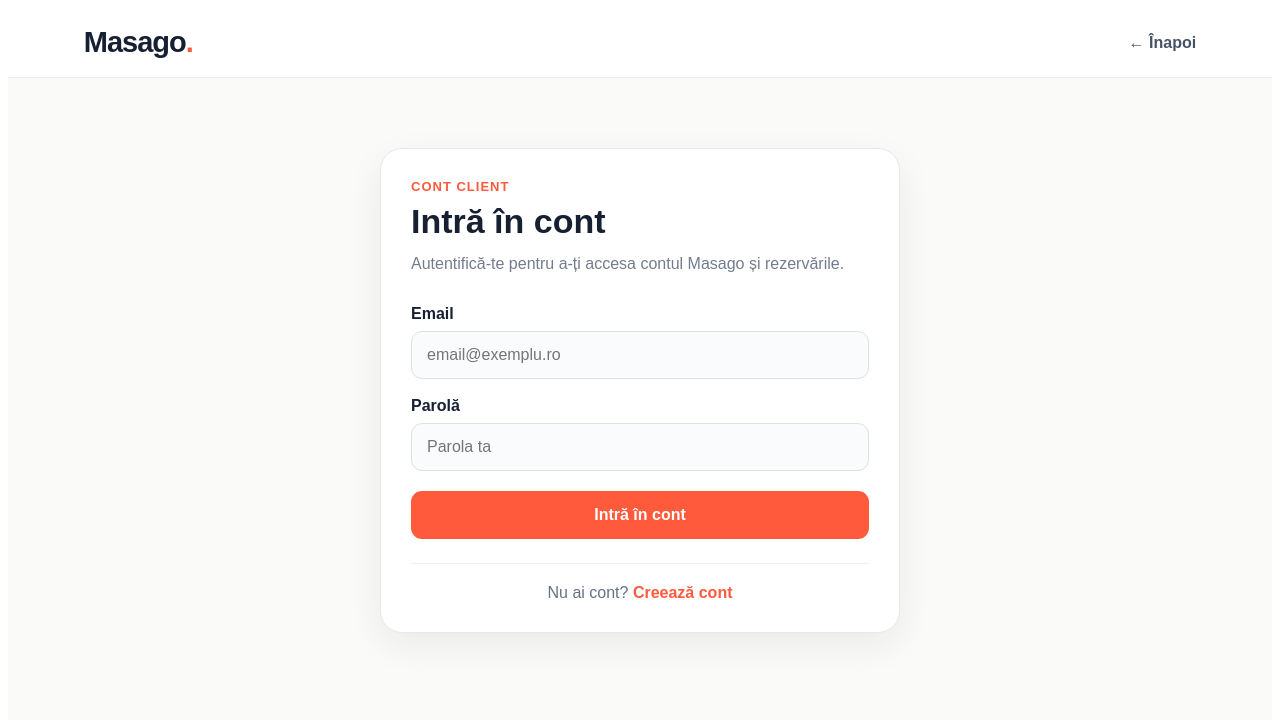
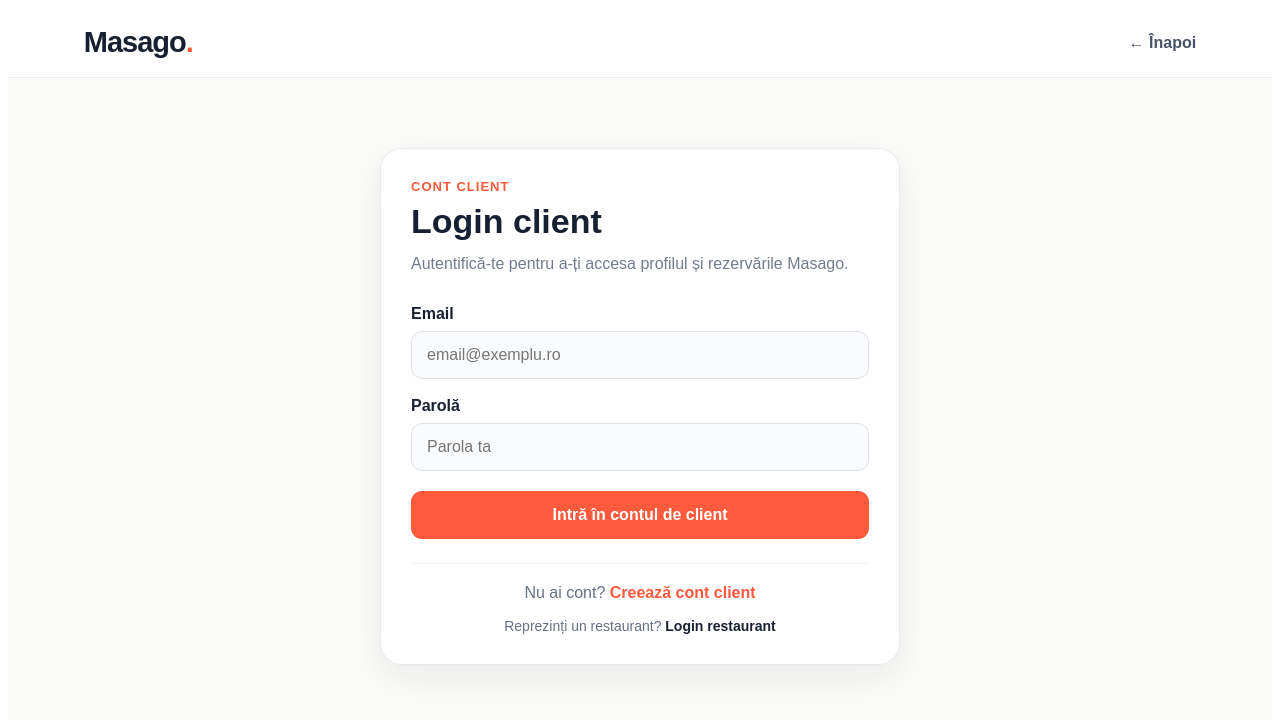
Before and after one commit to masago1/masago1, a Next.js app: page /cont in a window 1280 px wide. Shown: the top 720 px of the page. Built offline with nearby package versions, Linux system fonts and the light colour scheme.

Commit message:
Update page.js

```diff
--- a/app/cont/page.js
+++ b/app/cont/page.js
@@ -41,6 +41,10 @@ export default function ContClientPage() {
     setLoading(true);
 
     try {
+      /*
+        1. LOGIN NORMAL ÎN SUPABASE
+      */
+
       const response = await fetch(
         `${supabaseUrl}/auth/v1/token?grant_type=password`,
         {
@@ -70,12 +74,14 @@ export default function ContClientPage() {
           setMessage(
             "Trebuie să confirmi adresa de email înainte să intri în cont."
           );
+
           return;
         }
 
         setMessage(
           "Email sau parolă incorectă."
         );
+
         return;
       }
 
@@ -83,12 +89,86 @@ export default function ContClientPage() {
         setMessage(
           "Autentificarea nu a putut fi finalizată."
         );
+
         return;
       }
 
+      const accessToken =
+        data.access_token;
+
+      /*
+        2. VERIFICĂM DACĂ ESTE CONT DE RESTAURANT
+      */
+
+      const restaurantCheckResponse =
+        await fetch(
+          `${supabaseUrl}/rest/v1/rpc/is_restaurant_user`,
+          {
+            method: "POST",
+
+            headers: {
+              apikey: supabaseKey,
+
+              Authorization:
+                `Bearer ${accessToken}`,
+
+              "Content-Type":
+                "application/json",
+            },
+
+            body: JSON.stringify({}),
+          }
+        );
+
+      const isRestaurant =
+        await restaurantCheckResponse.json();
+
+      if (!restaurantCheckResponse.ok) {
+        console.error(
+          "Restaurant check error:",
+          isRestaurant
+        );
+
+        setMessage(
+          "Nu am putut verifica tipul contului."
+        );
+
+        return;
+      }
+
+      /*
+        3. DACĂ ESTE RESTAURANT,
+           NU ÎL LĂSĂM PE LOGIN CLIENT
+      */
+
+      if (isRestaurant === true) {
+        localStorage.removeItem(
+          "masago_client_access_token"
+        );
+
+        localStorage.removeItem(
+          "masago_client_refresh_token"
+        );
+
+        localStorage.removeItem(
+          "masago_client_user"
+        );
+
+        setMessage(
+          "Acest cont aparține unui restaurant. Folosește „Pentru restaurante” din pagina principală."
+        );
+
+        return;
+      }
+
+      /*
+        4. ESTE CLIENT NORMAL
+           SALVĂM SESIUNEA CLIENTULUI
+      */
+
       localStorage.setItem(
         "masago_client_access_token",
-        data.access_token
+        accessToken
       );
 
       if (data.refresh_token) {
@@ -102,6 +182,10 @@ export default function ContClientPage() {
         "masago_client_user",
         JSON.stringify(data.user)
       );
+
+      /*
+        5. MERGEM LA REZERVĂRILE CLIENTULUI
+      */
 
       window.location.href =
         "/rezervarile-mele";
@@ -205,7 +289,7 @@ export default function ContClientPage() {
               fontSize: "34px",
             }}
           >
-            Intră în cont
+            Login client
           </h1>
 
           <p
@@ -216,8 +300,8 @@ export default function ContClientPage() {
             }}
           >
             Autentifică-te pentru a-ți
-            accesa contul Masago și
-            rezervările.
+            accesa profilul și rezervările
+            Masago.
           </p>
 
           <form onSubmit={handleLogin}>
@@ -319,8 +403,8 @@ export default function ContClientPage() {
               }}
             >
               {loading
-                ? "Se autentifică..."
-                : "Intră în cont"}
+                ? "Se verifică..."
+                : "Intră în contul de client"}
             </button>
           </form>
 
@@ -360,7 +444,29 @@ export default function ContClientPage() {
                 textDecoration: "none",
               }}
             >
-              Creează cont
+              Creează cont client
+            </a>
+          </div>
+
+          <div
+            style={{
+              marginTop: "16px",
+              textAlign: "center",
+              color: "#667085",
+              fontSize: "14px",
+            }}
+          >
+            Reprezinți un restaurant?{" "}
+
+            <a
+              href="/login"
+              style={{
+                color: "#172033",
+                fontWeight: "900",
+                textDecoration: "none",
+              }}
+            >
+              Login restaurant
             </a>
           </div>
         </div>
```
